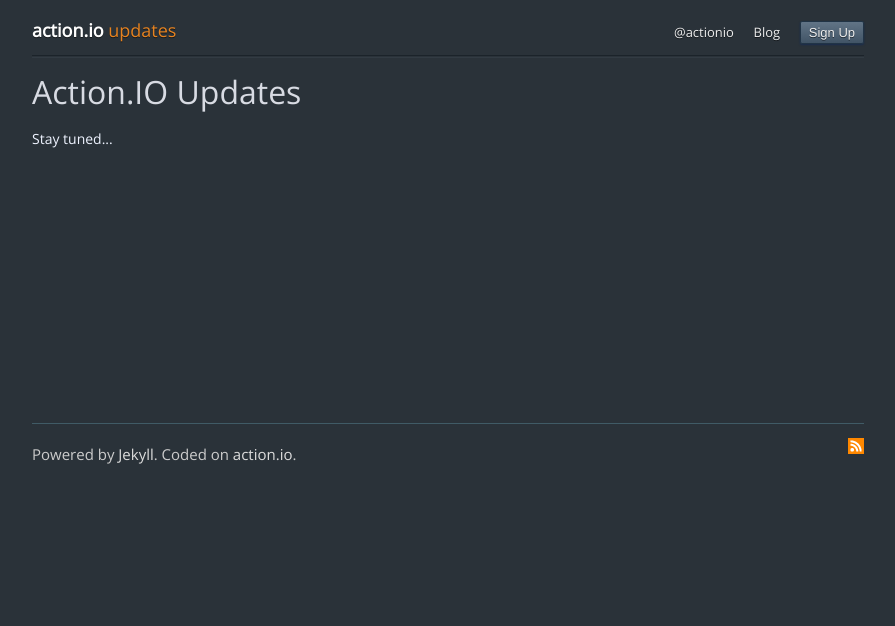
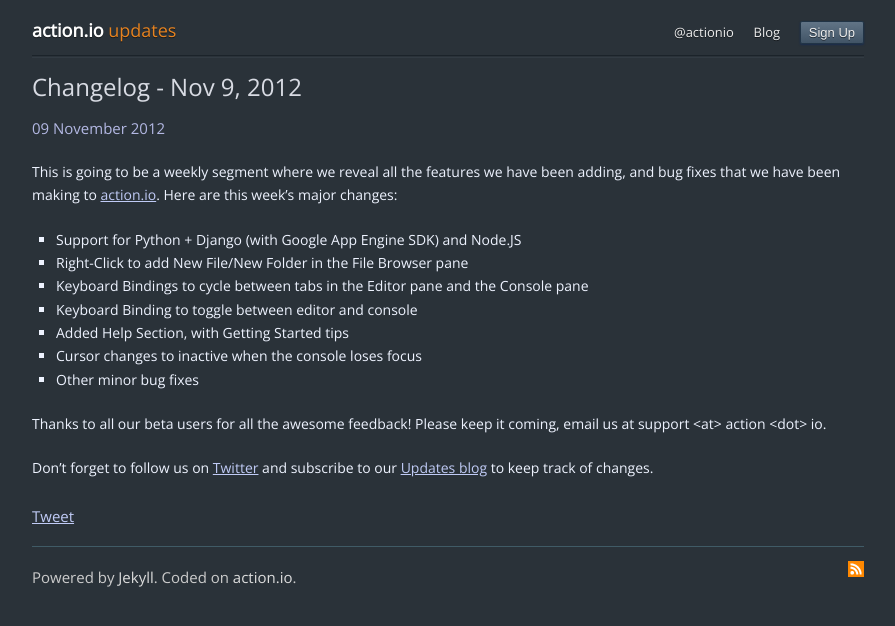
Before and after one commit to koheishingai/blog, a Jekyll site: the page built from index.html, in a window 1280 px wide. Shown: the top 626 px of the page, without its empty margins (192-1087 px from the left). Built offline with Jekyll 4.4.1, drawn with Linux system fonts in a browser that asks for light colours; Markdown is read by kramdown in place of the engine named in the settings; comment, search, counter and statistics services are not loaded.

Commit message:
First post

```diff
--- a/_layouts/post.html
+++ b/_layouts/post.html
@@ -2,14 +2,14 @@
 layout: default
 ---
 
-<div id="post">
+<div class="post">
   {% if post.draft %}
     <div class="notice"> You've stumbled upon a draft. Sorry if it's illegible!</div>
   {% else %}
     <article>
       <header>
         <hgroup>
-          <h1 style="margin-bottom:1.5rem"> {{ page.title }}</h1>
+          <h1 class='post-title'> {{ page.title }}</h1>
           <p class="post-date"> <time pubdate datetime="{{ page.date | date: "%d %B %Y" }}">{{ page.date | date: "%d %B %Y" }}</time></p>
         </hgroup>
       </header>
--- /dev/null
+++ b/_posts/2012-11-09-changelog-nov-9-2012.md
@@ -0,0 +1,24 @@
+---
+layout: post
+title: Changelog - Nov 9, 2012
+---
+
+This is going to be a weekly segment where we reveal all the features we
+have been adding, and bug fixes that we have been making to
+[action.io](https://action.io). Here are this week's major changes:
+
+* Support for Python + Django (with Google App Engine SDK) and Node.JS
+* Right-Click to add New File/New Folder in the File Browser pane
+* Keyboard Bindings to cycle between tabs in the Editor pane and the
+  Console pane
+* Keyboard Binding to toggle between editor and console
+* Added Help Section, with Getting Started tips
+* Cursor changes to inactive when the console loses focus
+* Other minor bug fixes
+
+Thanks to all our beta users for all the awesome feedback! Please keep
+it coming, email us at support &lt;at&gt; action &lt;dot&gt; io.
+
+Don't forget to follow us on [Twitter](http://twitter.com/actionio) and
+subscribe to our [Updates blog](http://feeds.feedburner.com/actionio-updates) to keep track
+of changes.
--- a/css/action.css
+++ b/css/action.css
@@ -49,9 +49,23 @@
 h4 {margin-bottom: 1.5em;font-size: 18px;font-size: 1.7rem;line-height: 1.25;}
 h5 {font-size: 16px;font-size: 1.6rem;margin-bottom: 1.5em;}
 h6 {margin-bottom: 1.5em;font-size: 14px;font-size: 1.4rem;font-weight: normal;letter-spacing: 1px;text-transform: uppercase;}
+
+.post-title {
+  font-size: 28px;
+  font-size: 2.4rem;
+  line-height: 1.2;
+  margin-bottom: 1.5rem;
+}
+
+.post-title a,
+.post-title a:visited {
+  text-decoration: none;
+  color: #d8dbe3;
+}
+
 p,ol,ul,dl,address {margin-bottom: 1.5em;font-size: 14px;font-size: 1.4rem;line-height: 1.6667em;}
 small {font-size: 14px;font-size: 1.4rem;}
-ul,ol {margin: 0 0 1.5em -24px;padding: 0 0 0 24px;}
+ul,ol {margin: 0 0 1.5em 0;padding: 0 0 0 24px;list-style:square;}
 li ul, li ol {margin: 0;font-size: 16px;font-size: 1.6rem;}
 blockquote {margin: 0 0 1.5em -24px;padding-left: 24px;border-left: 2px solid #c7ced6;font-family: Georgia, Cambria, Times, "Times New Roman";font-style: normal;color: #555;}
 q {quotes: none;}
@@ -200,7 +214,7 @@
 #post-nav .newer a {}
 
 /* Content =================================================== */
-#post article header {margin-bottom: 1.25em;}
+.post article header {margin-bottom: 1.25em;}
 .content {margin: 0 auto;width: 90%;}
 #content {padding-top: 8px;}
 p.post-date {color: #b3b8e3;font-size:1.5rem;font-weight:normal;margin-bottom:1.5rem;}
@@ -214,9 +228,9 @@
 
 ul#posts li .excerpt p {color: #c3c3c3;font-size: 1.3333rem}
 
-#share-buttons { }
-#share-buttons:after { content: "."; clear: both;}
-#plusone {width: 180px;}
+.share-buttons { }
+.share-buttons:after { content: " "; clear: both;}
+.g-plusone {width: 180px;}
 
 /* contentinfo =================================================== */
 [role="contentinfo"] {padding: 1em 0;border-top: 1px solid #405b66;margin: 1em auto 0;width: 90%;}
--- a/index.html
+++ b/index.html
@@ -3,29 +3,33 @@
 title: Action.IO Product Updates
 ---
 
-<h1>Action.IO Updates</h1>
+{% for post in site.posts %}
+  {% if post.draft %}
+  {% else %}
+    <div class="post">
+      <article>
+        <header>
+          <hgroup>
+            <h3 class='post-title'><a href="{{ post.url }}">{{ post.title }}</a></h3>
+            <p class="post-date"> <time pubdate datetime="{{ post.date | date: "%d %B %Y" }}">{{ post.date | date: "%d %B %Y" }}</time></p>
+          </hgroup>
+        </header>
+        {{ post.content }}
+      </article>
 
-{% if site.posts.count > 0 %}
+      <div class="share-buttons clearfix">
+        <a href="https://twitter.com/share" class="twitter-share-button" data-url="{{ site.url }}{{ post.url }}" data-via="{{ site.twitter_user }}" data-counturl="{{ site.url }}{{ post.url }}" data-lang="en">Tweet</a>
+        <script>!function(d,s,id){var js,fjs=d.getElementsByTagName(s)[0];if(!d.getElementById(id)){js=d.createElement(s);js.id=id;js.src="//platform.twitter.com/widgets.js";fjs.parentNode.insertBefore(js,fjs);}}(document,"script","twitter-wjs");</script>
 
-  <ul id="posts">
-    {% for post in site.posts %}
-      <li>
-        <span class="pdate">{{ post.date | date_to_string }}</span>
-        <a class="ptitle" href="{{ post.url }}">{{ post.title }}</a>
-        {% if post.excerpt %}
-          <div class="excerpt">
-            {{ post.excerpt | markdownify }}
-            <span class="rmore"><a href="{{ post.url }}"> &raquo; read more</a>
-          </div>
-        {% endif %}
-      </li>
-    {% endfor %}
-  </ul>
-
-{% else %}
-
-  <p class="notice">
-    Stay tuned...
-  </p>
-
-{% endif %}
+        <div class="g-plusone" data-size="medium" data-annotation="inline" style="width:120px;"></div>
+        <script type="text/javascript">
+          (function() {
+            var po = document.createElement('script'); po.type = 'text/javascript'; po.async = true;
+            po.src = 'https://apis.google.com/js/plusone.js';
+            var s = document.getElementsByTagName('script')[0]; s.parentNode.insertBefore(po, s);
+          })();
+        </script>
+      </div>
+    </div>
+  {% endif %}
+{% endfor %}
```
